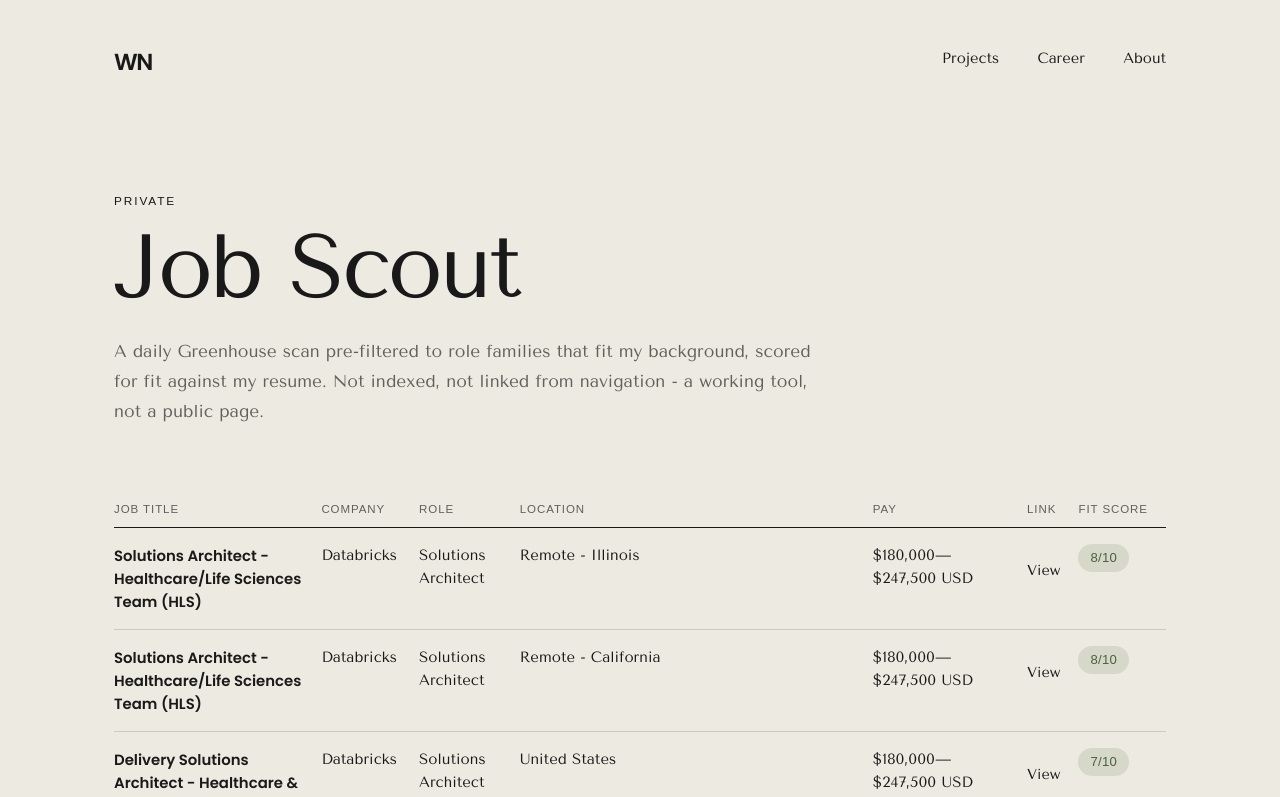
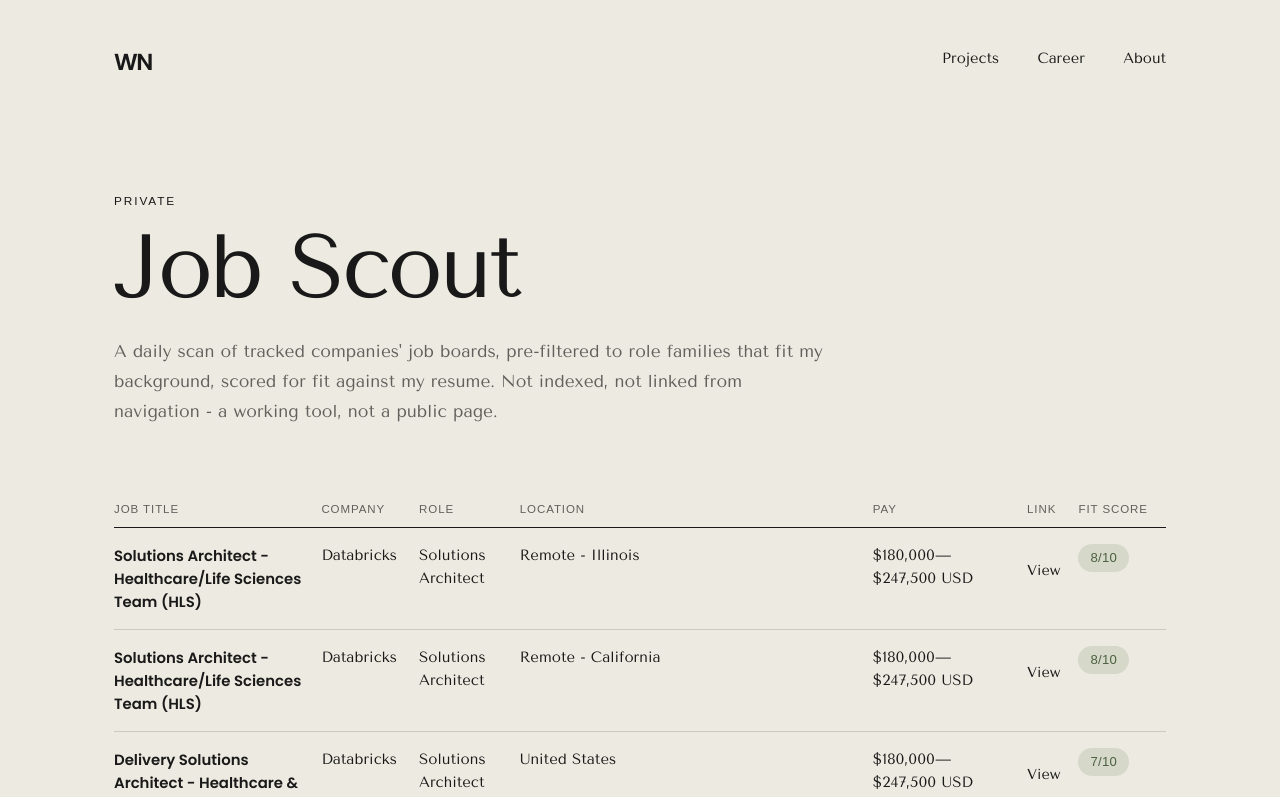
Before and after one commit to nilumol/wnilumol.com, a Next.js app: page /job-scout in a window 1280 px wide. Shown: the top 797 px of the page. Built offline with nearby package versions, Linux system fonts and the light colour scheme; a web font is replaced by a local one.

Commit message:
no-mistakes(document): docs: make job-scout intro and rubric wording source-agnostic

```diff
--- a/app/job-scout/page.tsx
+++ b/app/job-scout/page.tsx
@@ -32,9 +32,9 @@ export default function JobScoutPage() {
           <p className="eyebrow">Private</p>
           <h1>Job Scout</h1>
           <p>
-            A daily Greenhouse scan pre-filtered to role families that fit my background, scored
-            for fit against my resume. Not indexed, not linked from navigation - a working tool,
-            not a public page.
+            A daily scan of tracked companies&apos; job boards, pre-filtered to role families that fit
+            my background, scored for fit against my resume. Not indexed, not linked from
+            navigation - a working tool, not a public page.
           </p>
         </header>
 
```
Also changed, not shown: content/job-scout-scoring.md (+1 -1 lines).
